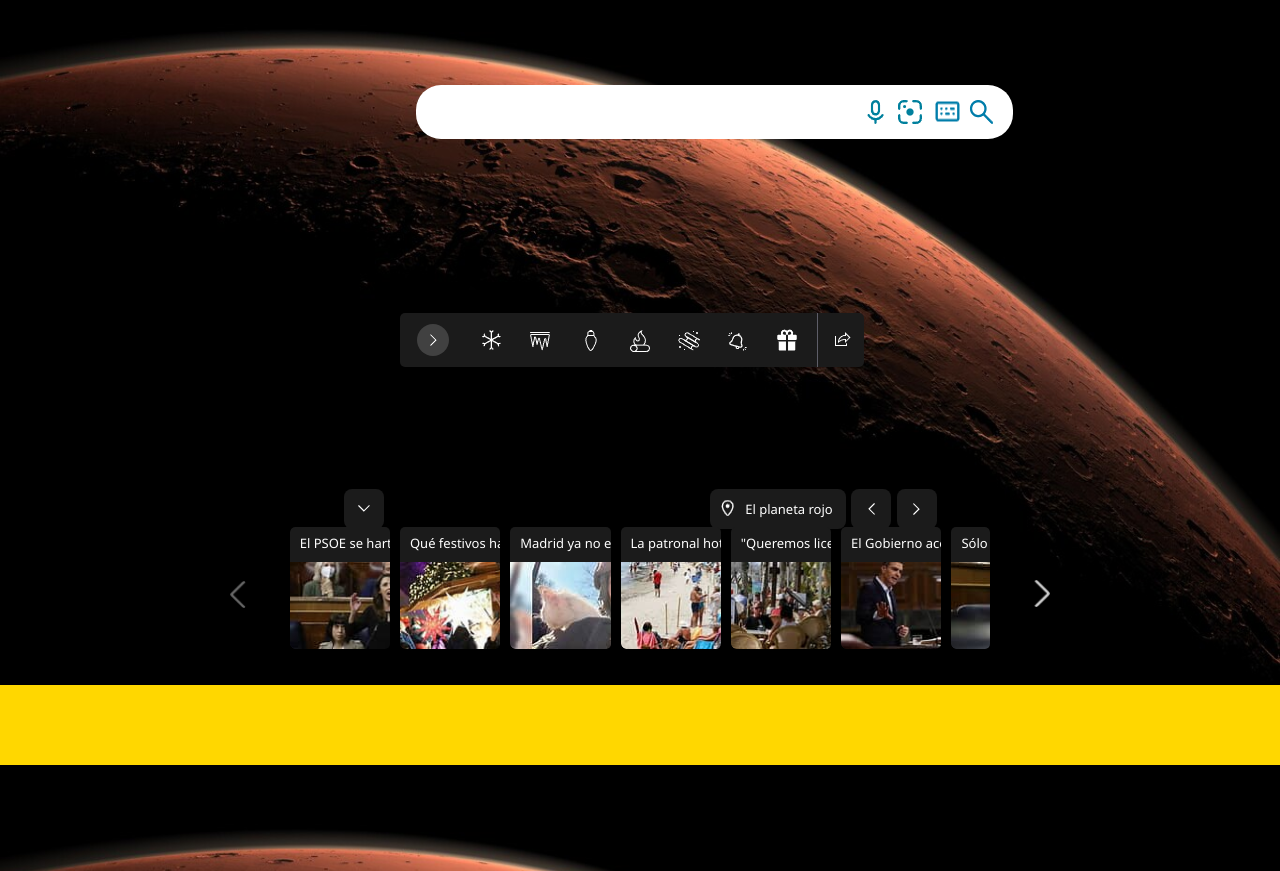
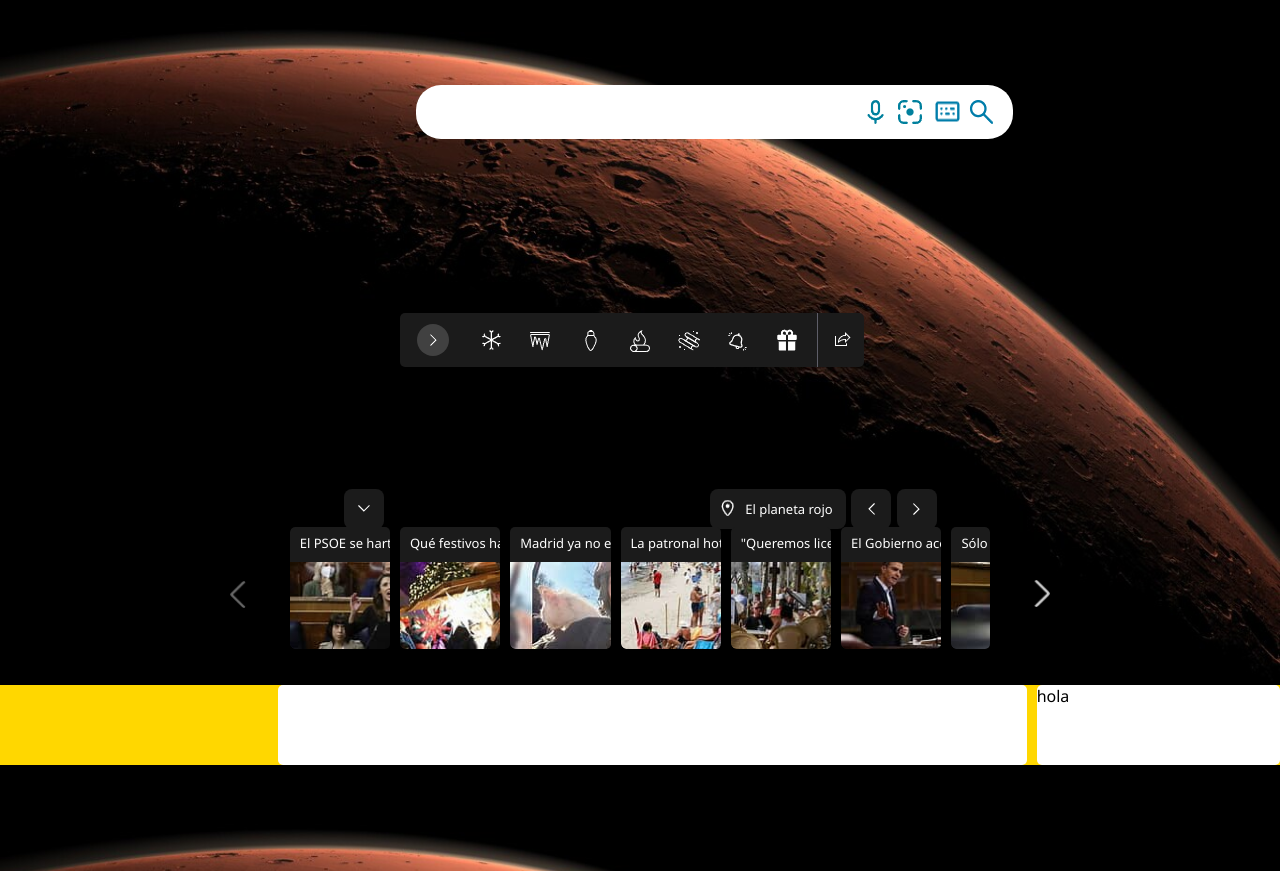
Before and after one commit to SanguinoCastro/Layout_Bing, a plain HTML site: page index.html in a window 1280 px wide. Shown: the part 68-939 px from the top of the page. Drawn offline with Linux system fonts and the light colour scheme.

Commit message:
Añadidos divs de contenido inferiores junto a sus estilos CSS

```diff
--- a/CSS/style.css
+++ b/CSS/style.css
@@ -11,11 +11,13 @@ body{
     font-family: "Segoe UI",Tahoma,Arial,Verdana,sans-serif;
     position: absolute;
     z-index: -1;
+    overflow: hidden;
     }
 
 .web{
     display: flex;
     flex-direction: column;
+    overflow: hidden;
 }
 
 .menu_superior{
@@ -375,7 +377,25 @@ body{
 }
 
 .destacadas{
+    display: flex;
     background-color: gold;
     width: 100%;
     height: 10vh;
 }
+
+.noticias{
+    display: flex;
+    background-color: white;
+    width: 57.8rem;
+    height: 10vh;
+    border-radius: 5px;
+}
+
+.weather{
+    display: flex;
+    background-color: white;
+    width: 18.8rem;
+    height: 10vh;
+    margin-left: 10px;
+    border-radius: 5px;
+}
--- a/index.html
+++ b/index.html
@@ -102,8 +102,11 @@
             <div class="raw"><img id="av" src="./Imagenes/rightnew.png" alt=""></div>
         </div>
         <div class="destacadas">
+            <div class="row"></div>
+            <div class="noticias"></div>
+            <div class="weather">hola</div>
+        </div>
 
-        </div>
 
     </div>
 </body>
```
